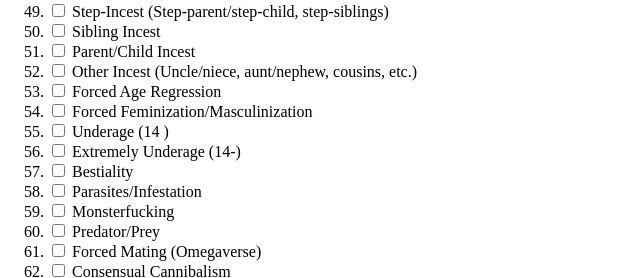
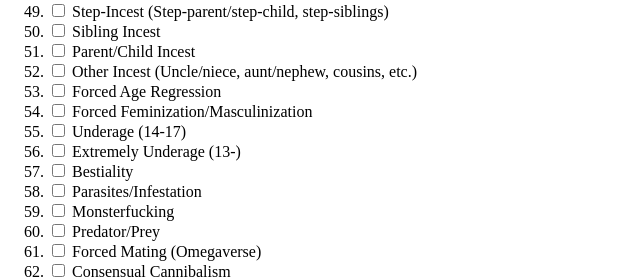
Before and after one commit to littlewifecloud/dead-dove-purity-test, a plain HTML site: page index.html in a window 1280 px wide. Shown: the part 1088-1366 px from the top of the page, 0-640 px from the left. Drawn offline with Linux system fonts and the light colour scheme.

Commit message:
Update index.html

```diff
--- a/index.html
+++ b/index.html
@@ -87,8 +87,8 @@ after fixing any problems that show up, remove the verify parameter. -->
 <li><input type=checkbox name=q value=52> Other Incest (Uncle/niece, aunt/nephew, cousins, etc.)</li>
 <li><input type=checkbox name=q value=53> Forced Age Regression</li>
 <li><input type=checkbox name=q value=54> Forced Feminization/Masculinization</li>
-<li><input type=checkbox name=q value=55> Underage (14 )</li>
-<li><input type=checkbox name=q value=56> Extremely Underage (14-)</li>
+<li><input type=checkbox name=q value=55> Underage (14-17)</li>
+<li><input type=checkbox name=q value=56> Extremely Underage (13-)</li>
 <li><input type=checkbox name=q value=57> Bestiality</li>
 <li><input type=checkbox name=q value=58> Parasites/Infestation</li>
 <li><input type=checkbox name=q value=59> Monsterfucking</li>
```
